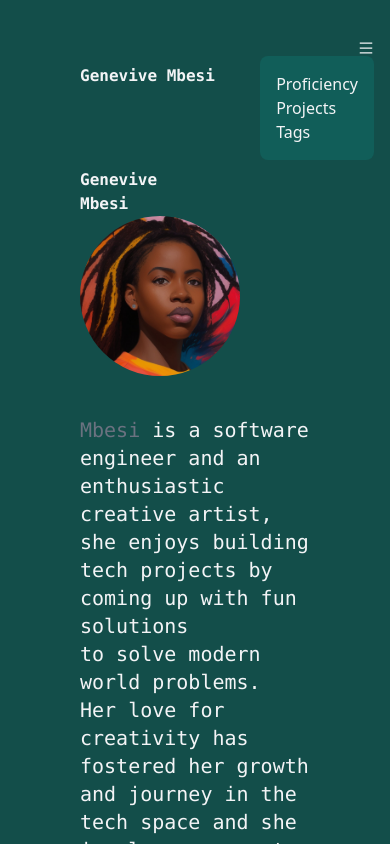
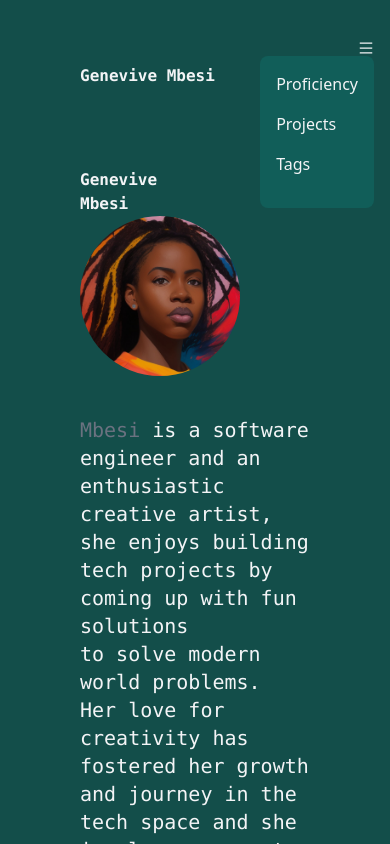
Before and after one commit to Genevive-Mbesi/Portfolio, a React (Create React App) app in the folder portfolio/: page / in a window 390 px wide. Both pictures are taken after a click on the element 366 px from the left and 48 px from the top of the page. Shown: the top 844 px of the page. Built offline with nearby package versions, Linux system fonts and the light colour scheme.

Commit message:
nav response

```diff
--- a/portfolio/src/components/navbar.jsx
+++ b/portfolio/src/components/navbar.jsx
@@ -27,13 +27,13 @@ export default function Navbar() {
               : "hidden"
           } lg:flex lg:flex-row lg:items-center absolute top-12 right-4 text-s flex mt-2`}
         >
-          <li className=" lg:mb-4 lg:mr-10  ">
+          <li className=" mb-4 lg:mr-10  ">
             <Link to="/proficiency">Proficiency</Link>
           </li>
-          <li className=" lg:mb-4 lg:mr-10">
+          <li className=" mb-4 lg:mr-10">
             <Link to="/projects">Projects</Link>
           </li>
-          <li  className=" lg:mb-4">
+          <li className=" mb-4 " >
             <Link to="/associations">Tags</Link>
           </li>
         </ul>
```
